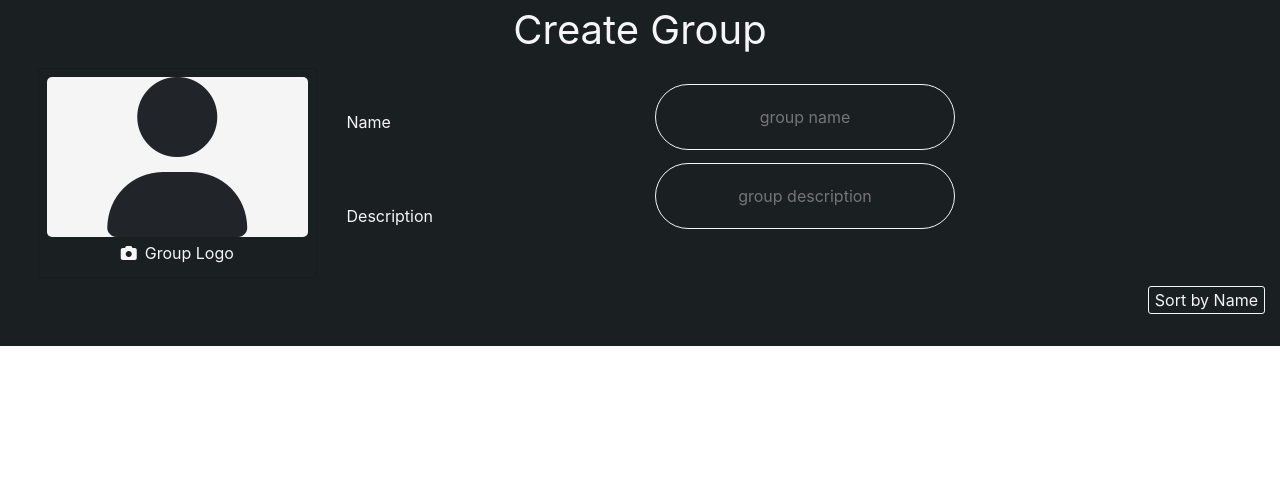
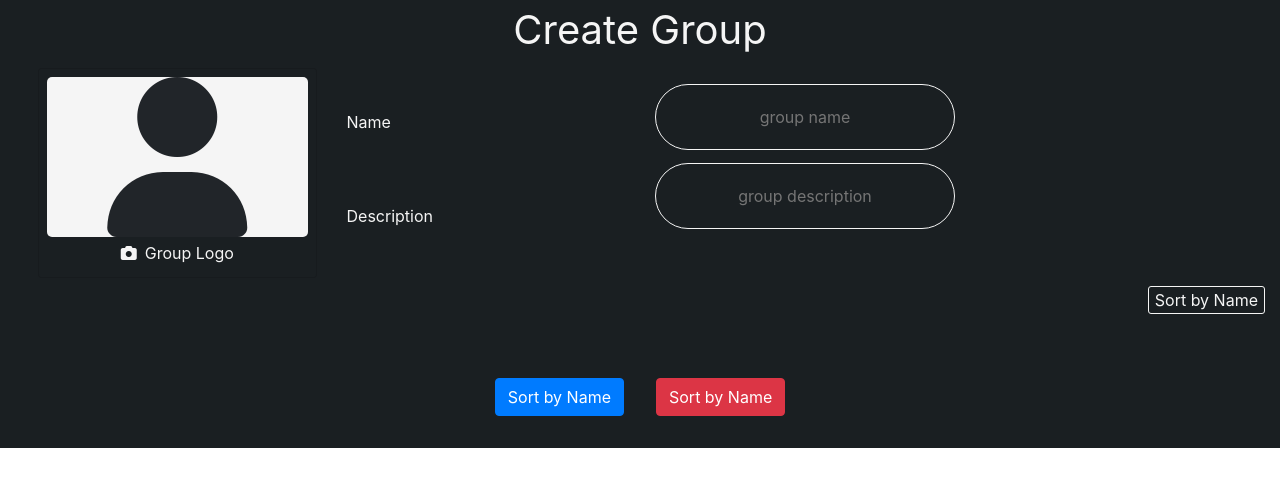
Before and after one commit to memonkme/angular-caavo, an Angular app: page / in a window 1280 px wide. Shown: the top 486 px of the page. Built offline with nearby package versions, Linux system fonts and the light colour scheme; no server answers.

Commit message:
1 file modified

```diff
--- a/src/app/app.component.html
+++ b/src/app/app.component.html
@@ -43,7 +43,7 @@
   </div>
   <div class="row">
     <div class="col">
-      <button class="sortButton" (click)=sortUserList()>Sort by Name</button>
+      <button class="sortButton" (click)="sortUserList()">Sort by Name</button>
     </div>
   </div>
   <div class="row pt-3 pb-3">
@@ -51,4 +51,16 @@
       <app-user-card [(userList)]="userList"></app-user-card>
     </div>
   </div>
+  <div class="row pt-3 pb-3">
+    <div class="col col-sm-6 p-3 text-right">
+      <button class="btn btn-primary " (click)="sortUserList()">
+        Sort by Name
+      </button>
+    </div>
+    <div class="col col-sm-6 p-3 text-left">
+      <button class="btn btn-danger" (click)="sortUserList()">
+        Sort by Name
+      </button>
+    </div>
+  </div>
 </div>
```
